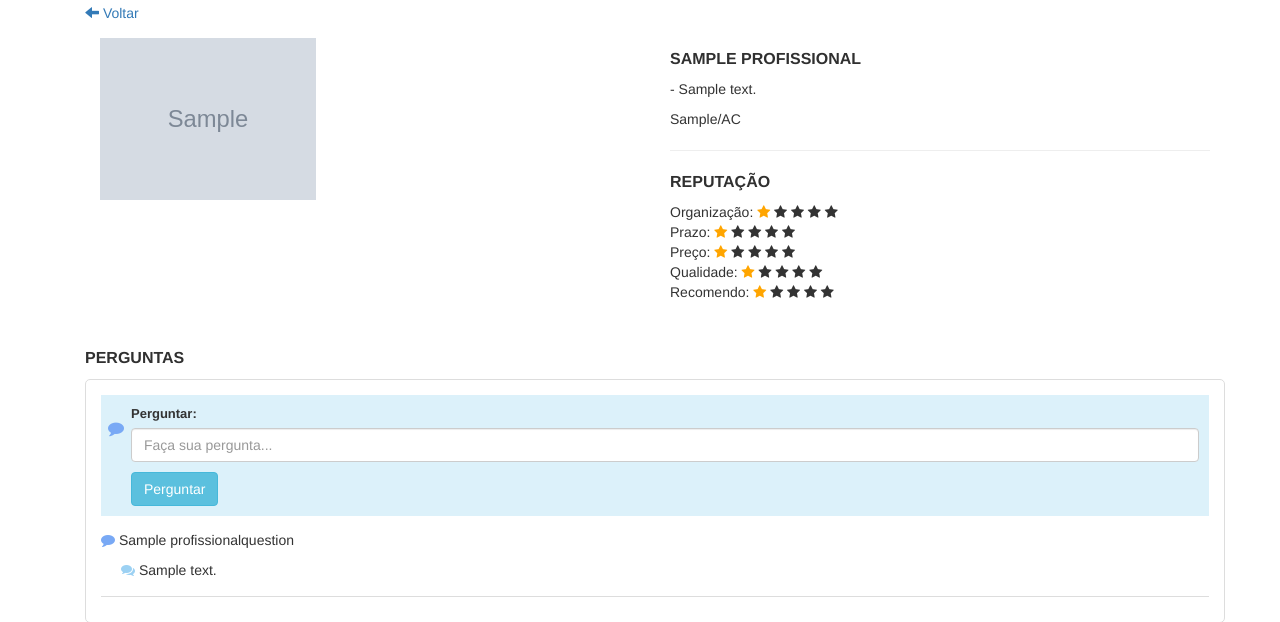
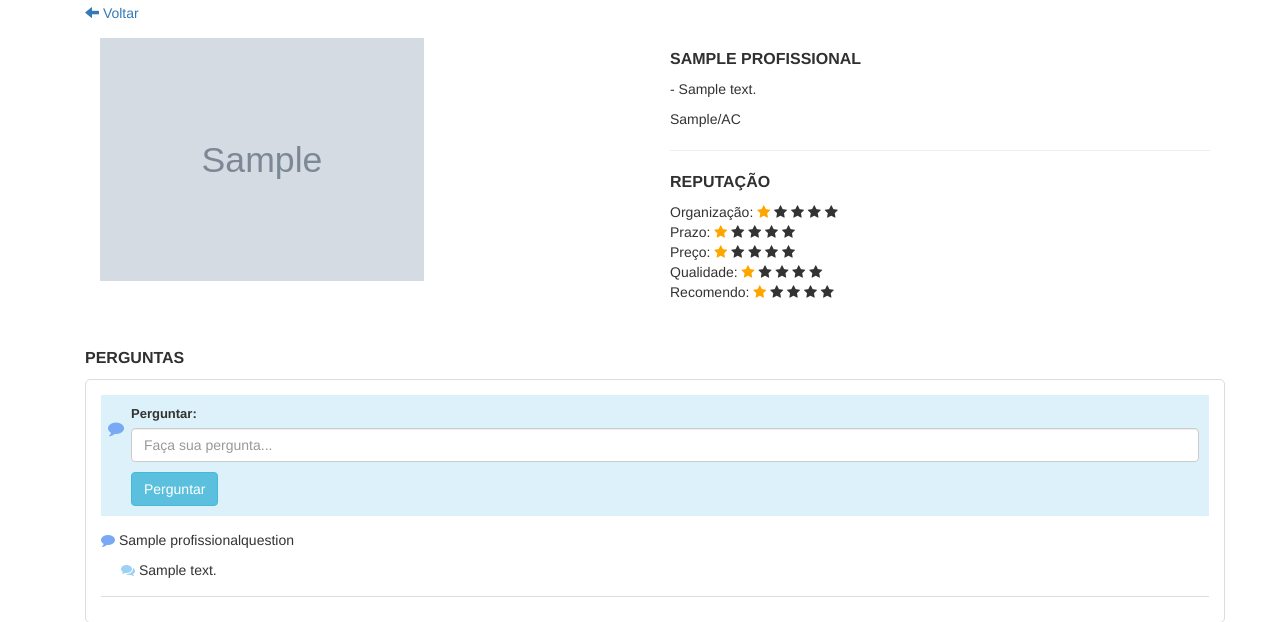
Before and after one commit to kaiserthiago/contratou, a Django app: page /profissional/detalhe/1/ in a window 1280 px wide. Shown: the part 56-678 px from the top of the page. Run offline with Django 3.2, Linux system fonts and the light colour scheme; a user stored in the database is signed in; tables that the repository leaves empty hold one stand-in row (values such as "Sample post"); grey boxes marked "Sample" are stand-in pictures; some libraries are stand-ins or nearby versions.

Commit message:
detail col-sm-6

```diff
--- a/contratou/templates/contratou/profissional_detalhe.html
+++ b/contratou/templates/contratou/profissional_detalhe.html
@@ -15,7 +15,7 @@
             <section>
                 <div class="container">
                     <div class="col-sm-6">
-                        <img src="{{ profissional.foto.url }}" class="img-responsive" style="width: 40%">
+                        <img src="{{ profissional.foto.url }}" class="img-responsive" style="max-width: 60%">
                     </div>
                     <div class="col-sm-6">
                         <h4><strong>{{ profissional.nome }}</strong></h4>
```
